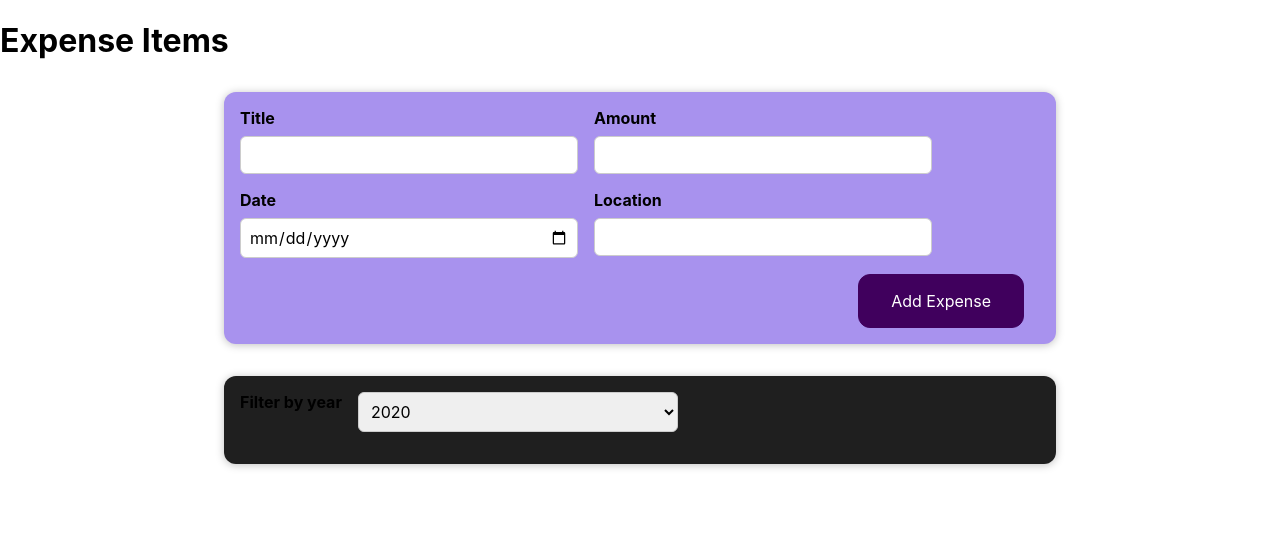
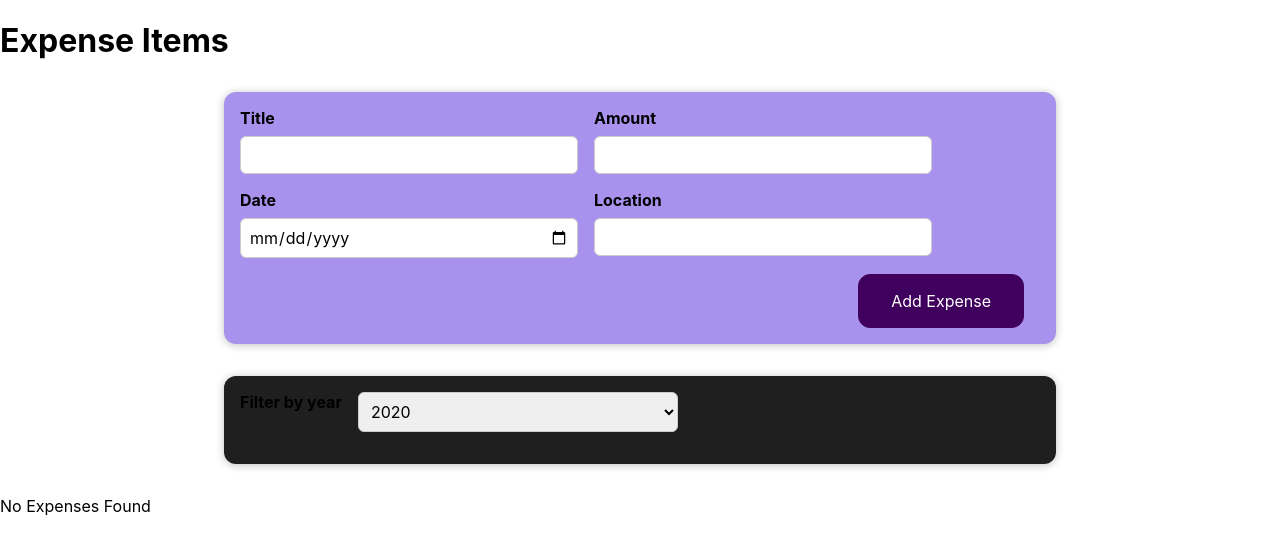
Before and after one commit to Ajoy31097/Learn-React, a React (Create React App) app in the folder my-app/: page / in a window 1280 px wide. Shown: the top 554 px of the page. Built offline with nearby package versions, Linux system fonts and the light colour scheme.

Commit message:
Message displayed when no expense is found and also when single expense is found

```diff
--- a/my-app/src/App.js
+++ b/my-app/src/App.js
@@ -32,6 +32,13 @@ function App() {
         selected={filteredYear}
         onChangeFilter={filterChangeHandler}
       />
+      {filteredExpenses.length === 0 ? (
+        <p>No Expenses Found</p>
+      ) : (
+        <>
+          {filteredExpenses.length === 1 ? (
+            <p>Only a single Expense here. Please add more...</p>
+          ) : null}
           {filteredExpenses.map((expense) => (
             <ExpenseItem
               key={expense.id}
@@ -41,6 +48,8 @@ function App() {
               date={expense.date}
             />
           ))}
+        </>
+      )}
     </div>
   );
           }
```
Lines whose indentation alone changed are shown as unchanged.
